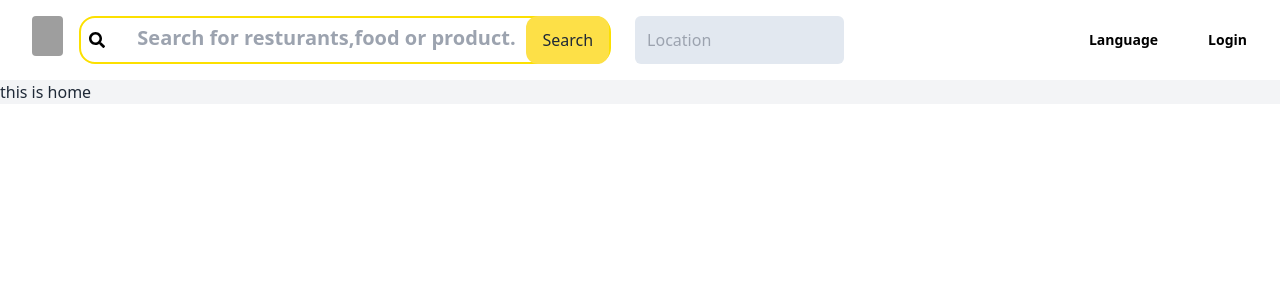
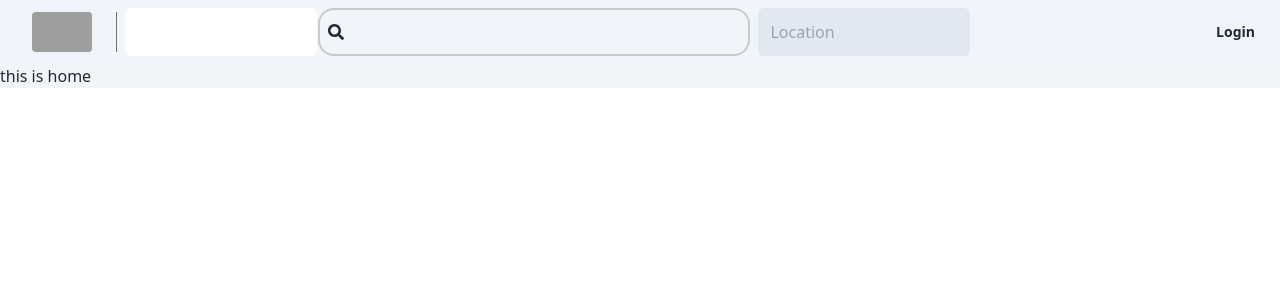
Before and after one commit to RabeyaAkter78/helios-client, a React (Vite) app: page / in a window 1280 px wide. Shown: the top 300 px of the page. Built offline with nearby package versions, Linux system fonts and the light colour scheme; grey boxes are pictures that could not be loaded.

Commit message:
added homepage nav

```diff
--- /dev/null
+++ b/src/Components/Pages/Shared/Navbar/HomeNav/HomeNav.css
@@ -0,0 +1,6 @@
+.searchBar{
+    height: 48px;
+    width: 100%;
+    border: 2px solid rgba(138,135,132,0.4);
+    border-radius: 16px;
+ }
--- /dev/null
+++ b/src/Components/Pages/Shared/Navbar/HomeNav/HomeNav.jsx
@@ -0,0 +1,55 @@
+import { FaSearch } from "react-icons/fa";
+import "./HomeNav.css"
+const HomeNav = () => {
+    return (
+        <div className="navbar">
+            <div className="navbar-start">
+                <div className="border-r border-gray-500 px-6">
+                    <img className="h-[40px] w-[60px] rounded" src="https://global.discourse-cdn.com/business7/uploads/shapr3d/original/2X/e/e7bd5f9252ae42e60ec18c0b573a28e138e5574d.png" alt="Logo" />
+                </div>
+                <div className="w-48">
+                    <input
+                        type="text"
+                        className="w-full p-3 h- rounded-md mx-2  bg-white border-none border-transparent focus:outline-none focus:border-none"
+                    />
+                </div>
+            </div>
+
+            <div className="navbar-center ">
+                <div className="relative flex items-center searchBar px-2 ">
+                    <div className=" ">
+                        {/* Icon Of Search */}
+                        <FaSearch></FaSearch>
+                    </div>
+                    {/* Search Text */}
+                    <div className=" top-1/2 transform -translate-y-0.5 ">
+                        <input
+                            type="text"
+                            placeholder=""
+                            className="h-11 w-72 rounded-xl text-xl font-semibold text-gray-400  border-none border-transparent focus:outline-none focus:border-none bg-transparent"
+                        />
+                    </div>
+
+
+                </div>
+                <div className="w-80">
+                    <input
+                        type="text"
+                        placeholder="Location"
+                        className="w-full p-3 h- rounded-md mx-2  bg-slate-200 border-none border-transparent focus:outline-none focus:border-none"
+                    />
+                </div>
+            </div>
+            <div className="navbar-end">
+
+                <button className="btn btn-ghost ">
+                    Login
+                </button>
+            </div>
+
+        </div>
+
+    );
+};
+
+export default HomeNav;
--- a/src/Components/Pages/Shared/Navbar/Navbar.jsx
+++ b/src/Components/Pages/Shared/Navbar/Navbar.jsx
@@ -9,11 +9,11 @@ const Navbar = () => {
                     {/* Icon, Search Bar, and Location Section (8/12 width) */}
                     <div className=" flex gap-4 mx-4 ">
                         <div className="">
-                                <img className="h-[40px] w-[48px] rounded" src="https://global.discourse-cdn.com/business7/uploads/shapr3d/original/2X/e/e7bd5f9252ae42e60ec18c0b573a28e138e5574d.png" alt="Logo" />
+                                <img className="h-[40px] w-[70px] rounded" src="https://global.discourse-cdn.com/business7/uploads/shapr3d/original/2X/e/e7bd5f9252ae42e60ec18c0b573a28e138e5574d.png" alt="Logo" />
                         </div>
-                        {/* <div className="navbar-end w-1/5 border-r border-gray-400 mx-2">
+                        <div className="navbar-end w-1/5 border-r border-gray-400 mx-2">
 
-                        </div> */}
+                        </div>
                         {/* Search BAr */}
                         <div className="relative flex items-center searchBar px-2 gap-8">
                             <div className=" ">
--- a/src/Layout/Main.jsx
+++ b/src/Layout/Main.jsx
@@ -1,10 +1,10 @@
 import { Outlet } from 'react-router-dom';
-import Navbar from '../Components/Pages/Shared/Navbar/Navbar';
+import HomeNav from '../Components/Pages/Shared/Navbar/HomeNav/HomeNav';
 
 const Main = () => {
     return (
         <div>
-            <Navbar></Navbar>
+            <HomeNav></HomeNav>
             <Outlet></Outlet>
         </div>
     );
--- a/src/main.jsx
+++ b/src/main.jsx
@@ -8,6 +8,8 @@ import { router } from './Router/Routes'
 
 ReactDOM.createRoot(document.getElementById('root')).render(
   <React.StrictMode>
+ <div className='bg-slate-100'>
  <RouterProvider router={router} />
+ </div>
   </React.StrictMode>,
 )
```
